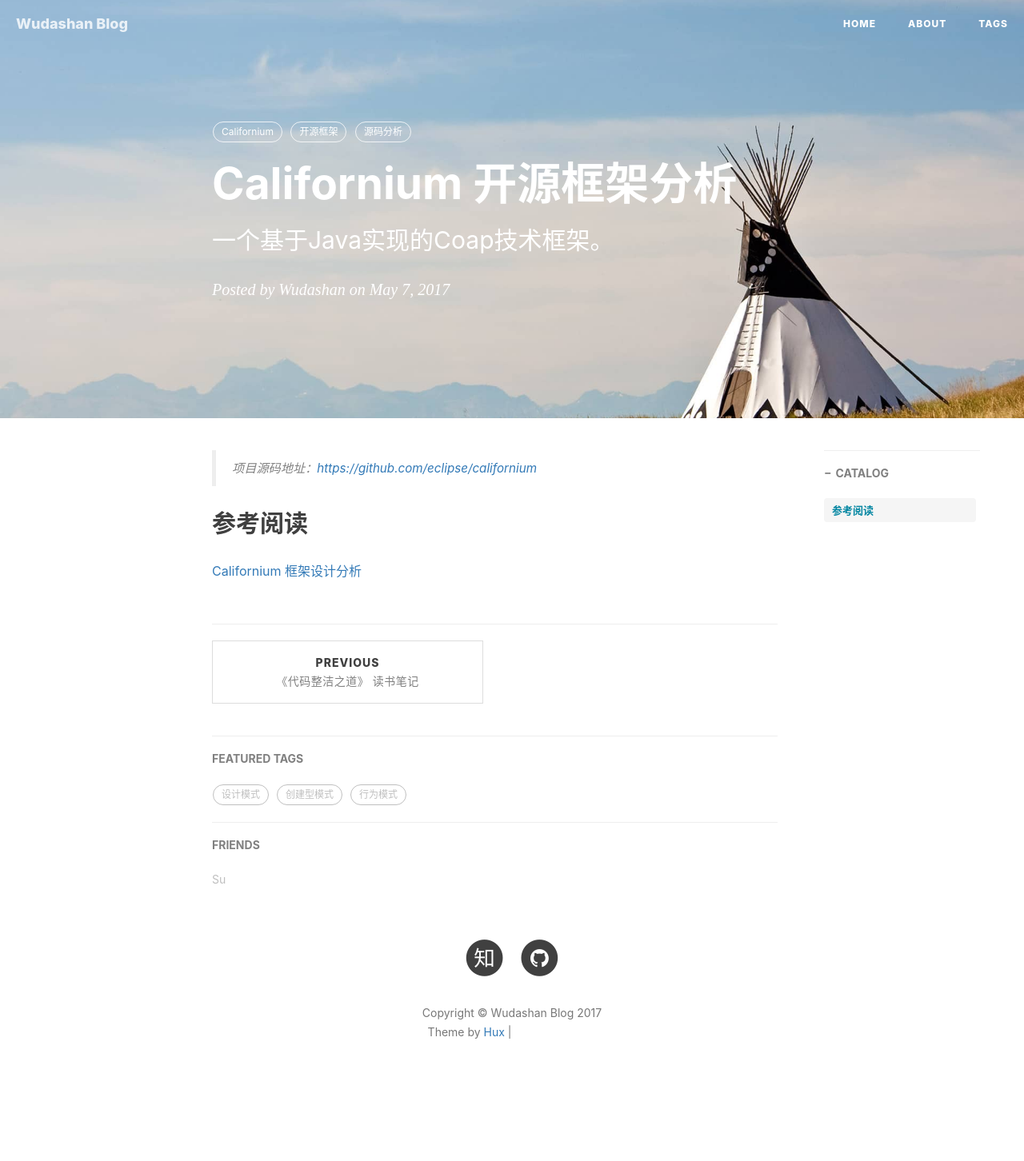
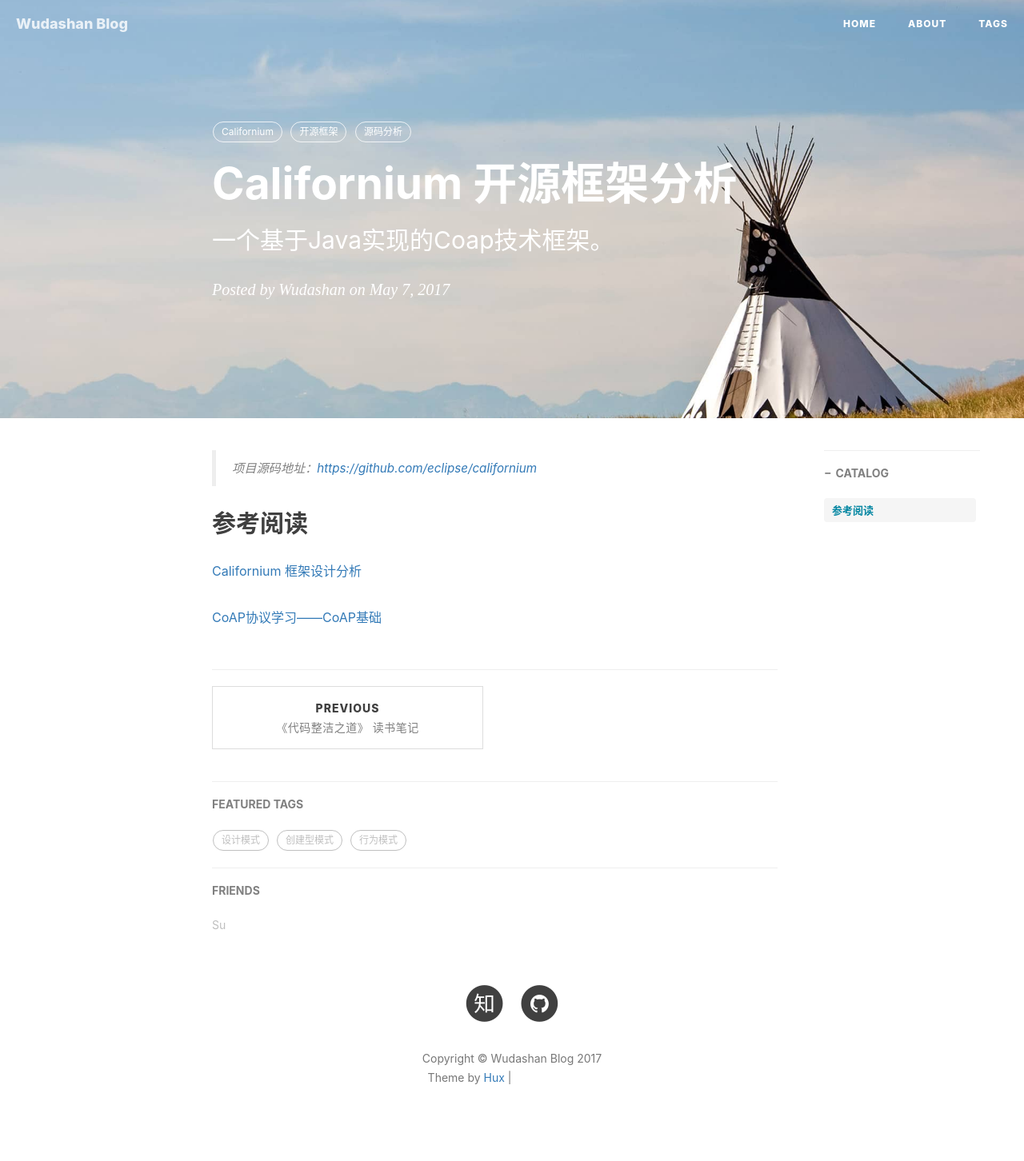
Before and after one commit to wudashan/wudashan.github.io, a Jekyll site: the page built from _posts/2017-05-07-Californium-Framework-Analysis.markdown, in a window 1280 px wide. Shown: the whole page at 80% size. Built offline with Jekyll 4.4.1, drawn with Linux system fonts in a browser that asks for light colours; nearby versions of some CDN libraries; comment, search, counter and statistics services are not loaded; before the commit the page ends 1395 px from its top, so only the background shows below that; grey boxes are pictures that could not be loaded.

Commit message:
增加参考阅读

```diff
--- a/_posts/2017-05-07-Californium-Framework-Analysis.markdown
+++ b/_posts/2017-05-07-Californium-Framework-Analysis.markdown
@@ -17,3 +17,5 @@ tags:
 ## 参考阅读
 
 [Californium 框架设计分析](http://www.cnblogs.com/littleatp/p/6417567.html)
+
+[CoAP协议学习——CoAP基础](http://blog.csdn.net/xukai871105/article/details/17734163)
```
